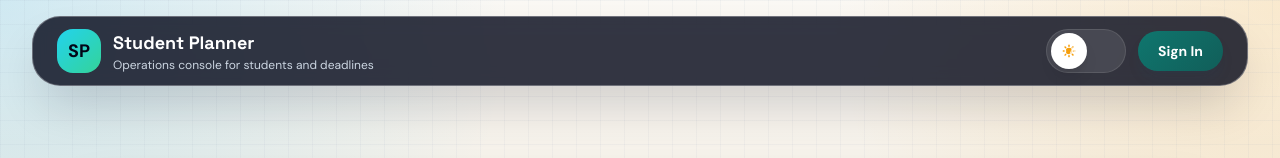
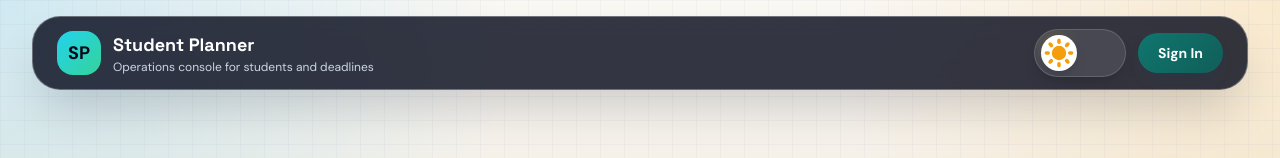
Before and after one commit to Akhils696/Student-Manager, a React (Vite) app in the folder frontend/: page /login in a window 1280 px wide. Shown: the top 158 px of the page. Built offline with nearby package versions, Linux system fonts and the light colour scheme.

Commit message:
Animate theme switching and toggle states

```diff
--- a/frontend/src/components/Common/ThemeToggle.jsx
+++ b/frontend/src/components/Common/ThemeToggle.jsx
@@ -7,17 +7,31 @@ const ThemeToggle = () => {
   return (
     <button
       onClick={toggleTheme}
-      className="relative inline-flex h-11 w-20 items-center rounded-full border border-white/10 bg-white/10 px-1 transition-colors focus:outline-none focus:ring-2 focus:ring-cyan-400/50"
+      className="group relative inline-flex h-12 w-[92px] items-center overflow-hidden rounded-full border border-white/15 bg-white/10 px-1.5 shadow-lg shadow-slate-950/10 transition duration-300 hover:border-cyan-300/40 hover:bg-white/15 focus:outline-none focus:ring-2 focus:ring-cyan-400/50 dark:border-white/10 dark:bg-slate-900/60"
       aria-label="Toggle dark mode"
     >
       <span className="sr-only">Toggle dark mode</span>
+      <span className="pointer-events-none absolute inset-0 overflow-hidden rounded-full">
+        <span className={`absolute inset-y-0 left-0 w-1/2 transition duration-500 ${isDarkMode ? 'translate-x-full opacity-0' : 'translate-x-0 opacity-100'}`}>
+          <span className="absolute left-3 top-3 h-1.5 w-1.5 rounded-full bg-amber-200 shadow-[0_0_18px_rgba(253,224,71,0.95)]" />
+          <span className="absolute right-5 top-2 h-2 w-2 rounded-full bg-amber-300/90 shadow-[0_0_22px_rgba(251,191,36,0.85)]" />
+        </span>
+        <span className={`absolute inset-y-0 right-0 w-1/2 transition duration-500 ${isDarkMode ? 'translate-x-0 opacity-100' : 'translate-x-6 opacity-0'}`}>
+          <span className="absolute left-4 top-3 h-1 w-1 rounded-full bg-white shadow-[0_0_12px_rgba(255,255,255,0.95)]" />
+          <span className="absolute left-7 top-5 h-1.5 w-1.5 rounded-full bg-white/90 shadow-[0_0_16px_rgba(255,255,255,0.9)]" />
+          <span className="absolute right-4 top-2.5 h-1 w-1 rounded-full bg-white/80 shadow-[0_0_12px_rgba(255,255,255,0.8)]" />
+        </span>
+      </span>
+
       <span
-        className={`${
-          isDarkMode ? 'translate-x-9' : 'translate-x-0'
-        } inline-flex h-9 w-9 transform items-center justify-center rounded-full bg-white transition-transform duration-200 ease-in-out shadow-lg`}
+        className={`relative z-10 inline-flex h-9 w-9 transform items-center justify-center rounded-full shadow-lg transition duration-500 ease-[cubic-bezier(0.22,1,0.36,1)] ${
+          isDarkMode
+            ? 'translate-x-10 bg-slate-950 text-cyan-200'
+            : 'translate-x-0 bg-white text-amber-500'
+        }`}
       >
         {isDarkMode ? (
-          <svg className="h-4 w-4 text-slate-800" fill="currentColor" viewBox="0 0 20 20">
+          <svg className="h-4.5 w-4.5 transition duration-300 group-hover:rotate-12" fill="currentColor" viewBox="0 0 20 20">
             <path
               fillRule="evenodd"
               d="M17.293 13.293A8 8 0 016.707 2.707 8.001 8.001 0 1017.293 13.293z"
@@ -25,7 +39,7 @@ const ThemeToggle = () => {
             />
           </svg>
         ) : (
-          <svg className="h-4 w-4 text-amber-500" fill="currentColor" viewBox="0 0 20 20">
+          <svg className="h-4.5 w-4.5 transition duration-300 group-hover:rotate-90" fill="currentColor" viewBox="0 0 20 20">
             <path
               fillRule="evenodd"
               d="M10 2a1 1 0 011 1v1a1 1 0 11-2 0V3a1 1 0 011-1zm4 8a4 4 0 11-8 0 4 4 0 018 0zm-.464 4.95l.707.707a1 1 0 001.414-1.414l-.707-.707a1 1 0 00-1.414 1.414zm2.12-10.607a1 1 0 010 1.414l-.706.707a1 1 0 11-1.414-1.414l.707-.707a1 1 0 011.414 0zM17 11a1 1 0 100-2h-1a1 1 0 100 2h1zm-7 4a1 1 0 011 1v1a1 1 0 11-2 0v-1a1 1 0 011-1zM5.05 6.464A1 1 0 106.465 5.05l-.708-.707a1 1 0 00-1.414 1.414l.707.707zm1.414 8.486l-.707.707a1 1 0 01-1.414-1.414l.707-.707a1 1 0 011.414 1.414zM4 11a1 1 0 100-2H3a1 1 0 000 2h1z"
@@ -34,11 +48,12 @@ const ThemeToggle = () => {
           </svg>
         )}
       </span>
-      <span className="pointer-events-none absolute left-3 text-[11px] font-semibold uppercase tracking-[0.24em] text-white/70">
-        {isDarkMode ? '' : 'Day'}
+
+      <span className={`pointer-events-none absolute left-4 text-[10px] font-semibold uppercase tracking-[0.28em] text-white/70 transition duration-300 ${isDarkMode ? 'opacity-0 -translate-x-2' : 'opacity-100 translate-x-0'}`}>
+        Day
       </span>
-      <span className="pointer-events-none absolute right-3 text-[11px] font-semibold uppercase tracking-[0.24em] text-white/70">
-        {isDarkMode ? 'Night' : ''}
+      <span className={`pointer-events-none absolute right-4 text-[10px] font-semibold uppercase tracking-[0.28em] text-white/70 transition duration-300 ${isDarkMode ? 'opacity-100 translate-x-0' : 'opacity-0 translate-x-2'}`}>
+        Night
       </span>
     </button>
   );
--- a/frontend/src/contexts/ThemeContext.jsx
+++ b/frontend/src/contexts/ThemeContext.jsx
@@ -12,25 +12,29 @@ export const useTheme = () => {
 
 export const ThemeProvider = ({ children }) => {
   const [isDarkMode, setIsDarkMode] = useState(() => {
-    // Check localStorage for saved theme preference
     const savedTheme = localStorage.getItem('theme');
     return savedTheme ? savedTheme === 'dark' : window.matchMedia('(prefers-color-scheme: dark)').matches;
   });
 
   useEffect(() => {
-    // Save theme preference to localStorage
     localStorage.setItem('theme', isDarkMode ? 'dark' : 'light');
 
-    // Update document class for Tailwind dark mode
     if (isDarkMode) {
       document.documentElement.classList.add('dark');
     } else {
       document.documentElement.classList.remove('dark');
     }
+
+    document.documentElement.style.colorScheme = isDarkMode ? 'dark' : 'light';
   }, [isDarkMode]);
 
   const toggleTheme = () => {
-    setIsDarkMode(!isDarkMode);
+    document.documentElement.classList.add('theme-transition');
+    window.setTimeout(() => {
+      document.documentElement.classList.remove('theme-transition');
+    }, 650);
+
+    setIsDarkMode((currentTheme) => !currentTheme);
   };
 
   const value = {
```
